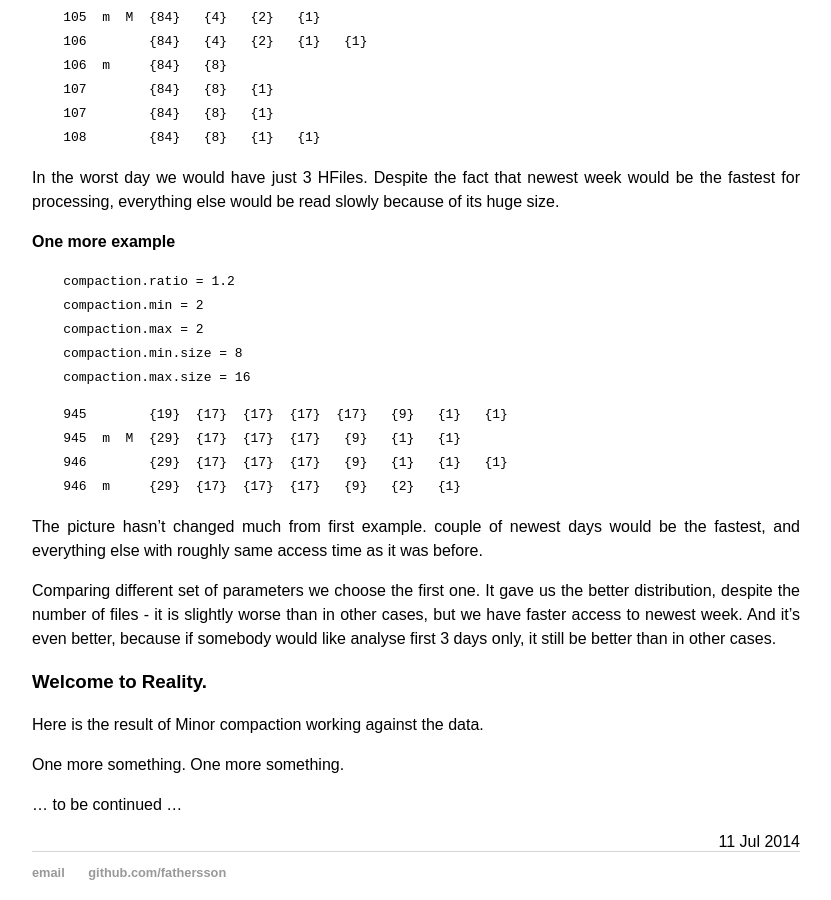
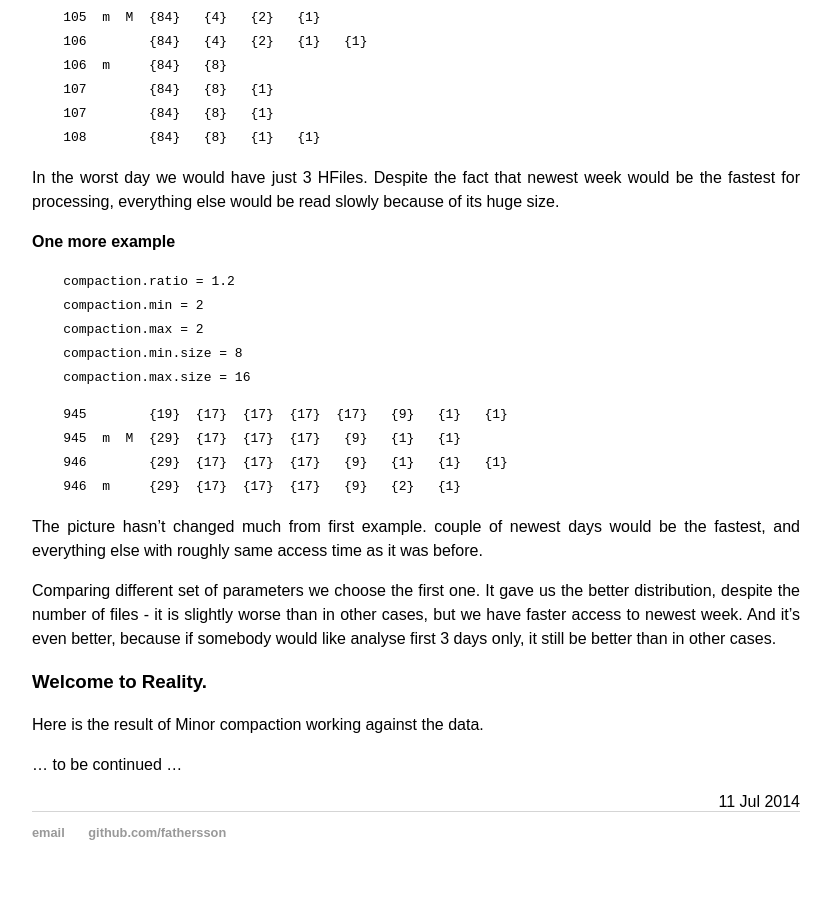
Before and after one commit to iinegve/fathersson.github.io, a Jekyll site: the page built from _posts/2014-07-11-hbase-compaction.md, in a window 1280 px wide and 900 px high, scrolled down 2051 px. Shown: the whole window, without its empty margins (224-1055 px from the left). Built offline with Jekyll 4.4.1, drawn with Linux system fonts in a browser that asks for light colours; after the commit the page ends 2911 px from its top, so only the background shows below that.

Commit message:
Removed redundant changes

```diff
--- a/_posts/2014-07-11-hbase-compaction.md
+++ b/_posts/2014-07-11-hbase-compaction.md
@@ -97,7 +97,4 @@ Comparing different set of parameters we choose the first one. It gave us the be
 
 Here is the result of Minor compaction working against the data.
 
-One more something.
-One more something.
-
 ... to be continued ...
```
